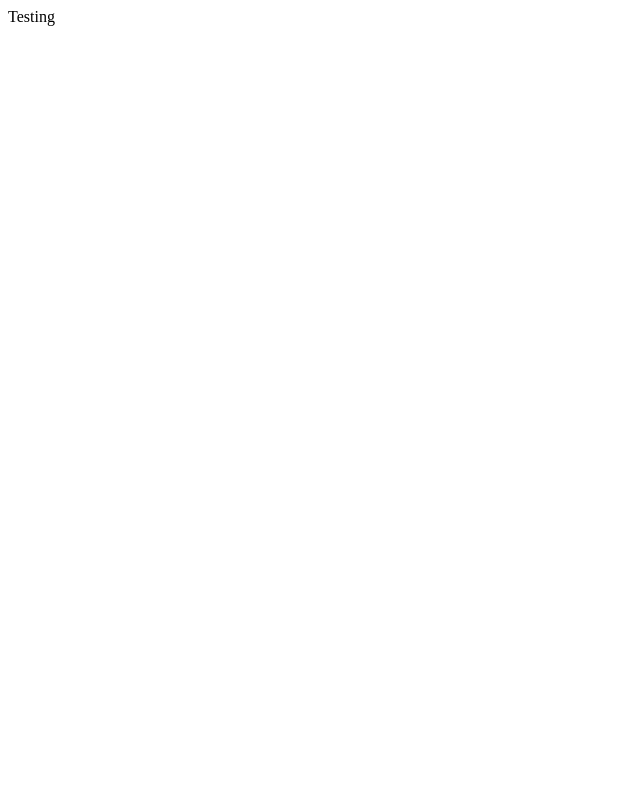
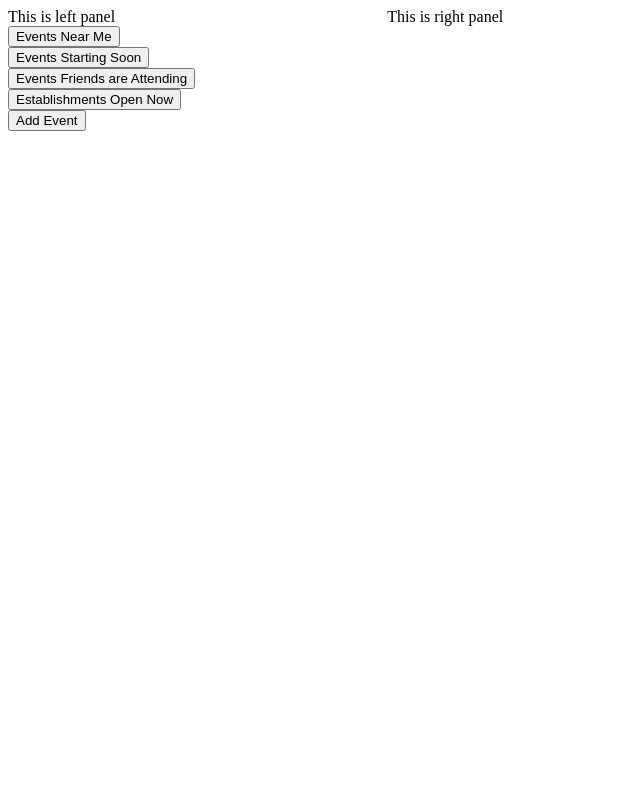
Before and after one commit to jycheng1/jeo, a Django app: page /jeo/ in a window 1280 px wide. Before the commit the part shown is almost empty. Shown: the whole page, without its empty margins (0-640 px from the left). Run offline with Django 3.2, Linux system fonts and the light colour scheme.

Commit message:
basic page set up with desired buttons

```diff
--- a/jeo/templates/index.html
+++ b/jeo/templates/index.html
@@ -1,5 +1,15 @@
 <html>
 <body>
-    Testing
+  <div id="container" style="width:100%;">
+  <div id="left" style="float:left; width:30%;">
+      This is left panel <br>
+      <button type="button">Events Near Me</button><br>
+      <button type="button">Events Starting Soon</button><br>
+      <button type="button">Events Friends are Attending</button><br>
+      <button type="button">Establishments Open Now</button><br>
+      <button type="button">Add Event</button><br>
+   </div>
+  <div id="right" style="float:right; width:70%;"> This is right panel </div>
+</div>
 </body>
 </html>
```
